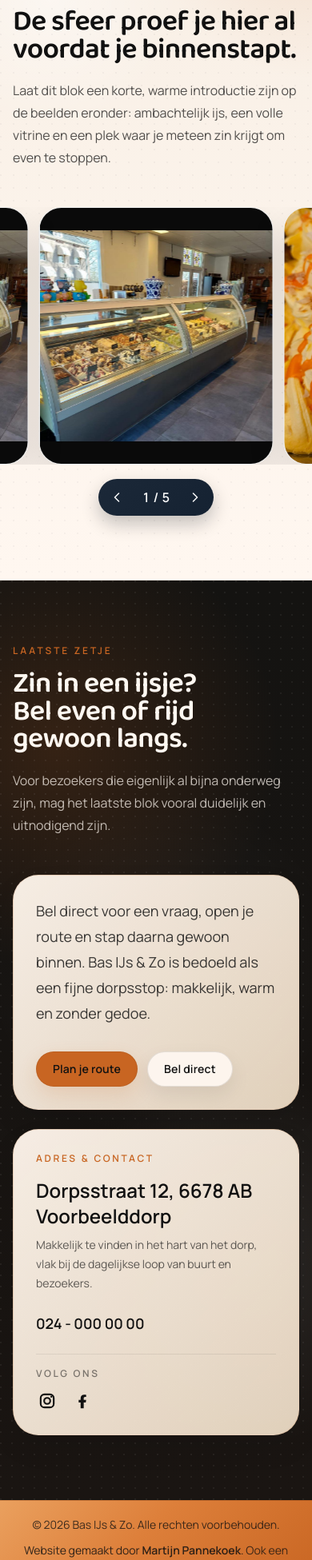
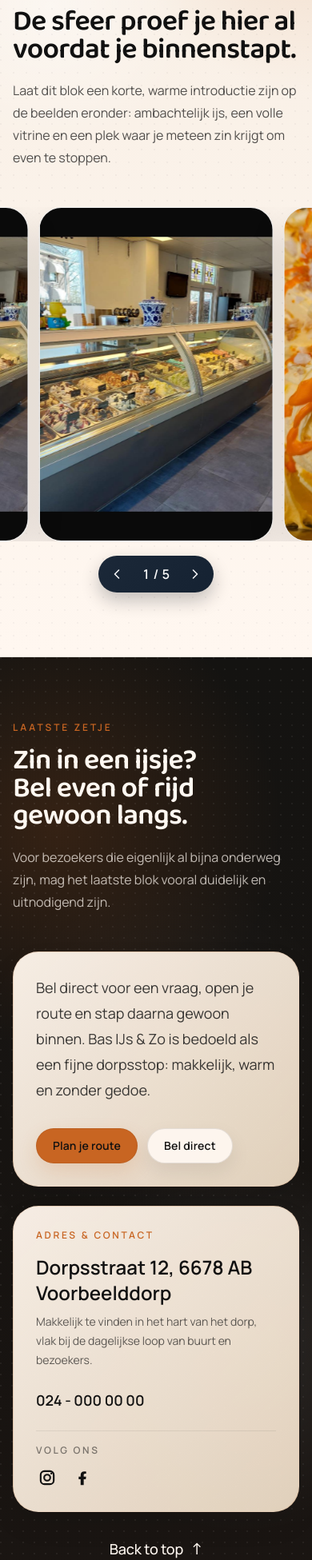
Before and after one commit to mpannekoek/Baswilbrink.Basijsenzo, a Next.js app in the folder src/web/: page / in a window 390 px wide. Shown: the part 4823-6774 px from the top of the page at 80% size. Built offline with nearby package versions, Linux system fonts and the light colour scheme; no server answers; the database is empty.

Commit message:
Refine gallery mobile height and add back-to-top footer control

```diff
--- a/src/web/app/globals.css
+++ b/src/web/app/globals.css
@@ -248,7 +248,8 @@ button:focus-visible {
   position: relative;
   overflow: hidden;
   width: 100%;
-  min-height: 20rem;
+  min-height: 26rem;
+  height: clamp(26rem, 92vw, 34rem);
 }
 
 .gallery-main-parallax {
@@ -332,6 +333,7 @@ button:focus-visible {
 
   .gallery-main-media {
     min-height: 30rem;
+    height: auto;
   }
 }
 
--- a/src/web/components/landing/gallery-showcase-section.tsx
+++ b/src/web/components/landing/gallery-showcase-section.tsx
@@ -168,7 +168,7 @@ export function GalleryShowcaseSection({
                           : undefined
                       }
                     >
-                      <div className="gallery-main-media relative aspect-[16/10]">
+                      <div className="gallery-main-media relative">
                         <div className="gallery-main-parallax">
                           <Image
                             alt={image.alt}
--- a/src/web/components/landing/visit-contact-section.tsx
+++ b/src/web/components/landing/visit-contact-section.tsx
@@ -85,6 +85,18 @@ export function VisitContactSection({
           </div>
         </Reveal>
       </div>
+      <div className="mt-8 flex justify-center -mb-12 lg:mt-10 lg:-mb-[3.5rem]">
+        <a
+          className="inline-flex items-center gap-2.5 text-lg font-medium tracking-[-0.01em] text-white/94 transition hover:text-white md:text-xl"
+          data-testid="back-to-top-link"
+          href="#top"
+        >
+          <span>Back to top</span>
+          <span aria-hidden="true" className="text-xl leading-none md:text-2xl">
+            ↑
+          </span>
+        </a>
+      </div>
     </SectionShell>
   );
 }
```
Also changed, not shown: 2 other files (tests, documents, lock files or other folders).
